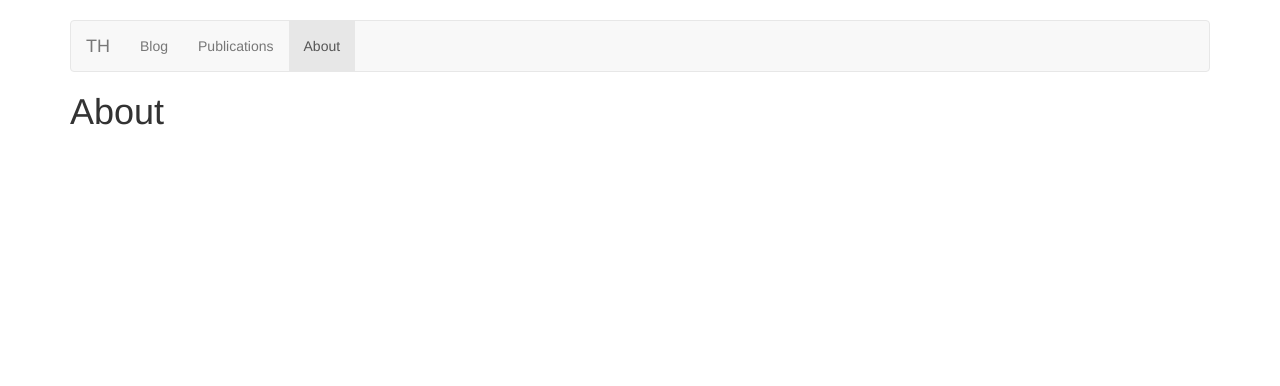
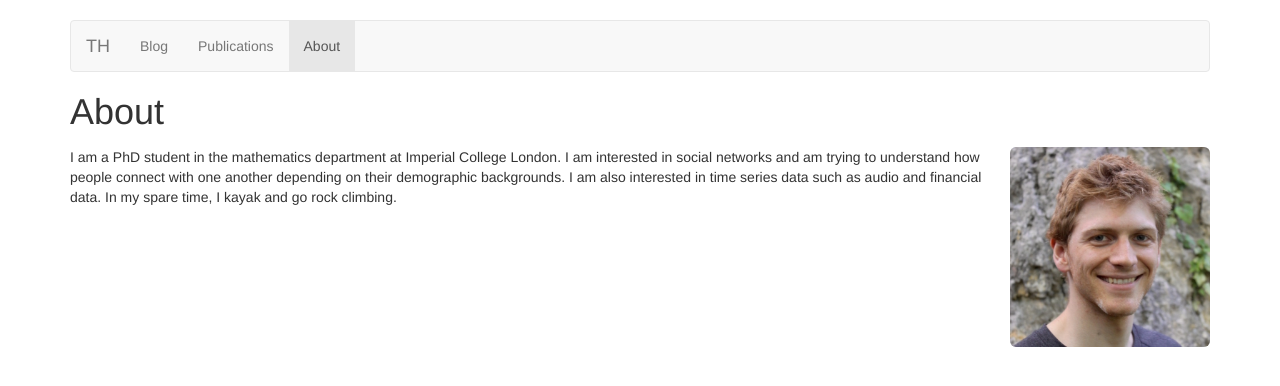
Before and after one commit to tillahoffmann/tillahoffmann.github.io, a Jekyll site: the page built from about.md, in a window 1280 px wide. Shown: the top 386 px of the page. Built offline with Jekyll 4.4.1, drawn with Linux system fonts in a browser that asks for light colours; nearby versions of some CDN libraries.

Commit message:
Added picture and about.

```diff
--- a/about.md
+++ b/about.md
@@ -5,3 +5,12 @@ order: 99
 ---
 
 # About
+
+<div class="media">
+    <div class="media-body">
+        I am a PhD student in the mathematics department at Imperial College London. I am interested in social networks and am trying to understand how people connect with one another depending on their demographic backgrounds. I am also interested in time series data such as audio and financial data. In my spare time, I kayak and go rock climbing.
+    </div>
+    <a class="media-right" href="#">
+        <img class="media-object img-rounded" src="/media/till.jpg" alt="till" style="width: 200px;">
+    </a>
+</div>
```
Also changed, not shown: media/till.jpg (added).
